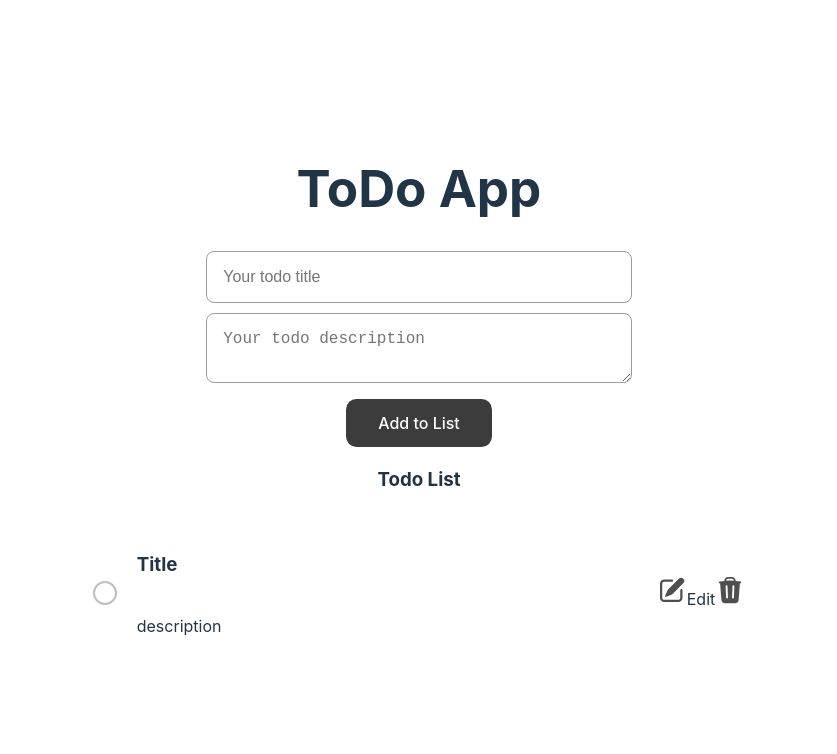
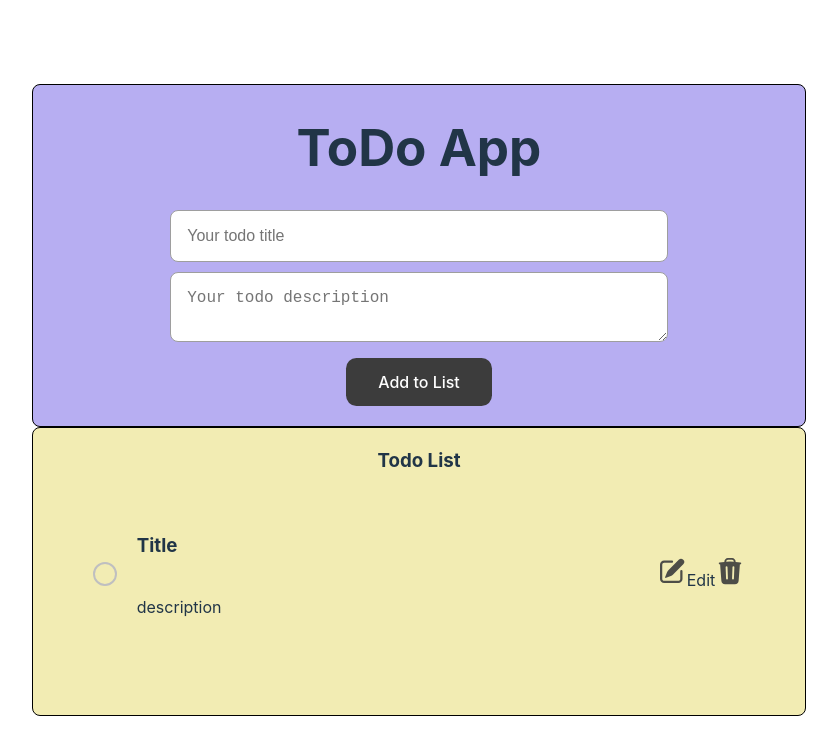
Before and after one commit to Nisha1205092/todo-app-frontend, a React (Vite) app: page / in a window 1280 px wide. Shown: the top 754 px of the page, without its empty margins (221-1058 px from the left). Built offline with nearby package versions, Linux system fonts and the light colour scheme.

Commit message:
replaced with styled-components

```diff
--- a/src/App.css
+++ b/src/App.css
@@ -4,3 +4,9 @@
   padding: 2rem;
   text-align: center;
 }
+
+/*
+beguni: #B7AEF2
+holud: #F2ECB3
+kalo: #3C3C3C
+*/
--- a/src/components/CreateNewTodo/CreateNewTodo.jsx
+++ b/src/components/CreateNewTodo/CreateNewTodo.jsx
@@ -1,15 +1,16 @@
 import InputText from '../InputText/InputText'
 import TextArea from '../TextArea/TextArea'
 import AddToListButton from '../AddToListButton/AddToListButton'
+import { CreateNewTodoContainer } from './CreateNewTodo.styles'
 
 const CreateNewTodo = () => {
     return (
-        <div>
+        <CreateNewTodoContainer>
             <h1>ToDo App</h1>
             <InputText />
             <TextArea />
             <AddToListButton />
-        </div>
+        </CreateNewTodoContainer>
     )
 }
 
--- /dev/null
+++ b/src/components/CreateNewTodo/CreateNewTodo.styles.jsx
@@ -0,0 +1,8 @@
+import { styled } from "styled-components";
+
+export const CreateNewTodoContainer = styled.div`
+    border: 1px solid black;
+    padding: 0 0 20px 0;
+    background: #B7AEF2;
+    border-radius: 0.5rem;
+`
--- a/src/components/InputText/InputText.styles.jsx
+++ b/src/components/InputText/InputText.styles.jsx
@@ -7,7 +7,6 @@ export const InputTextContainer = styled.div`
     .input {
         border: solid 1.5px #9e9e9e;
         border-radius: 0.5rem;
-        background: none;
         padding: 1rem;
         font-size: 1rem;
         color: #3C3C3C;
--- a/src/components/TextArea/TextArea.styles.jsx
+++ b/src/components/TextArea/TextArea.styles.jsx
@@ -10,7 +10,6 @@ export const TextAreaContainer = styled.div`
 export const TextAreaInput = styled.textarea`
     border: solid 1.5px #9e9e9e;
     border-radius: 0.5rem;
-    background: none;
     padding: 1rem;
     font-size: 1rem;
     color: #3C3C3C;
--- a/src/components/TodoList/TodoList.jsx
+++ b/src/components/TodoList/TodoList.jsx
@@ -1,18 +1,18 @@
 import CheckBox from '../CheckBox/CheckBox'
 import TodoItem from '../TodoItem/TodoItem'
 import DeleteButton from '../DeleteButton/DeleteButton'
-import { TodoListItemContainer } from './TodoList.styles'
+import { TodoListItemContainer, TodoListContainer } from './TodoList.styles'
 
 const TodoList = () => {
     return (
-        <div>
+        <TodoListContainer>
             <h3>Todo List</h3>
             <TodoListItemContainer>
                 <CheckBox />
                 <TodoItem />
                 <DeleteButton />
             </TodoListItemContainer>
-        </div>
+        </TodoListContainer>
     )
 }
 
--- a/src/components/TodoList/TodoList.styles.jsx
+++ b/src/components/TodoList/TodoList.styles.jsx
@@ -5,3 +5,9 @@ export const TodoListItemContainer = styled.div`
     justify-content: space-between;
     align-items: center;
 `
+export const TodoListContainer = styled.div`
+    border: 1px solid black;
+    background: #F2ECB3;
+    border-radius: 0.5rem;
+    padding: 0 60px 60px 60px;
+`
--- a/src/components/checkbox/CheckBox.styles.jsx
+++ b/src/components/checkbox/CheckBox.styles.jsx
@@ -51,7 +51,6 @@ export const CheckBoxContainer = styled.div`
         background: none;
         border-radius: 50%;
         position: absolute;
-        top: 12px;
         left: 0;
         transform: trasnlate3d(0, 0, 0);
         pointer-events: none;
```
